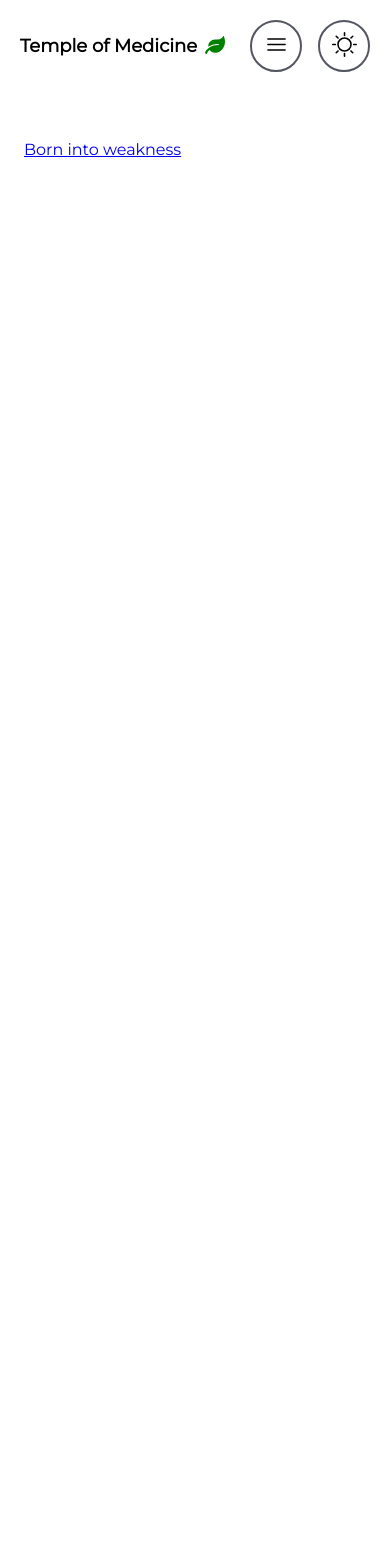
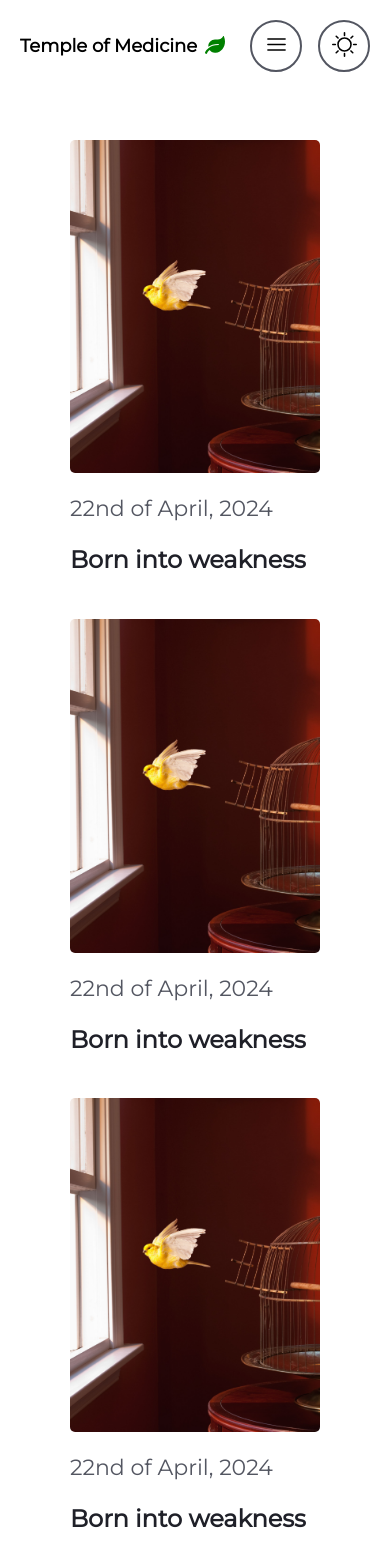
Before and after one commit to amberTrance/temple-of-medicine, a Next.js app: page /blog in a window 390 px wide. Shown: the top 1566 px of the page. Before the commit the page ends 1032 px from the top, so only its background shows below. Built offline with nearby package versions, Linux system fonts and the light colour scheme.

Commit message:
Added back to overview button.

```diff
--- a/src/app/blog/born-into-weakness/page.tsx
+++ b/src/app/blog/born-into-weakness/page.tsx
@@ -1,7 +1,4 @@
 import { Heading } from "@/app/components/heading/heading";
-import Image from "next/image"
-
-import Link from "next/link";
 
 export default function BornIntoWeakness() {
   return (
--- /dev/null
+++ b/src/app/blog/components/blogArticlePreview.tsx
@@ -0,0 +1,39 @@
+import Image from "next/image"
+import Link from "next/link";
+
+type BlogArticlePreviewProps = {
+    alt: string;
+    date: string;
+    href: string;
+    src: string;
+    title: string;
+}
+
+export const BlogArticlePreview = ({ alt, date, href, src, title }: BlogArticlePreviewProps) => {
+  return (
+    <div style={{width: "30%", minWidth: "250px"}}>
+      <Link href={href} style={{ textDecoration: "none", color: "inherit" }}>
+        <div
+          style={{
+            width: "100%",
+            position: "relative",
+            aspectRatio: "3/4",
+          }}
+        >
+          <Image
+            layout="fill"
+            src={`/${src}.jpg`}
+            alt={alt}
+            objectFit="cover"
+            objectPosition="center"
+            style={{ borderRadius: "5px" }}
+          />
+        </div>
+
+        <p style={{ fontSize: "22px" }}>{date}</p>
+
+        <h2>{title}</h2>
+      </Link>
+    </div>
+  );
+};
--- /dev/null
+++ b/src/app/blog/page.module.css
@@ -0,0 +1,5 @@
+.imageWrapper {
+  position: relative;
+  width: calc(33.33% - 10px); /* Adjust as needed */
+  margin-bottom: 20px; /* Adjust as needed */
+}
--- a/src/app/blog/page.tsx
+++ b/src/app/blog/page.tsx
@@ -1,9 +1,34 @@
+import { BlogArticlePreview } from "@/app/blog/components/blogArticlePreview";
 import Link from "next/link";
 
 export default function Blog() {
     return (
       <>
-          <Link href="/blog/born-into-weakness">Born into weakness</Link>
+        <div className="f-row" style={{ flexWrap: "wrap", justifyContent: "center", gap: "24px"}}>
+          <BlogArticlePreview
+            alt="Bird escaping a cage"
+            date="22nd of April, 2024"
+            href="/blog/born-into-weakness"
+            src="bird-escaping"
+            title="Born into weakness"
+          />
+
+          <BlogArticlePreview
+            alt="Bird escaping a cage"
+            date="22nd of April, 2024"
+            href="/blog/born-into-weakness"
+            src="bird-escaping"
+            title="Born into weakness"
+          />
+
+          <BlogArticlePreview
+            alt="Bird escaping a cage"
+            date="22nd of April, 2024"
+            href="/blog/born-into-weakness"
+            src="bird-escaping"
+            title="Born into weakness"
+          />
+        </div>
       </>
     );
 }
--- a/src/app/globals.css
+++ b/src/app/globals.css
@@ -19,7 +19,7 @@ main {
     padding: 6rem;
   }
 }
-@media (min-width: 1025px) {
+@media (min-width: 1600px) {
   main {
     padding: 6rem 12rem;
   }
@@ -185,7 +185,6 @@ p {
   }
 }
 
-
 /* UTILITY CLASSES */
 
 .f-row {
```
Also changed, not shown: src/app/blog/components/blogArticlePreview.module.css (added, +18 -0 lines), src/app/components/heading/heading.tsx (+33 -5 lines).
